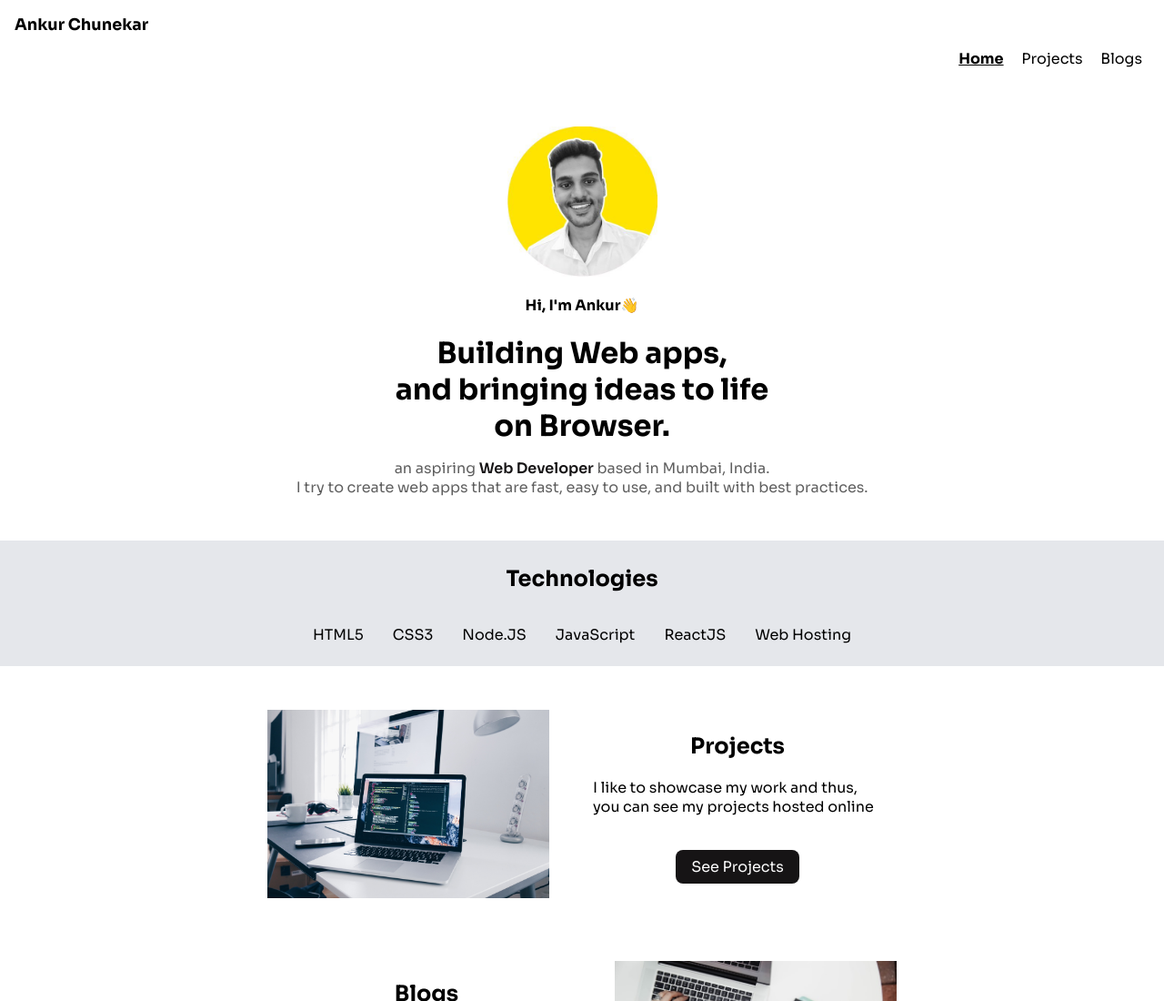
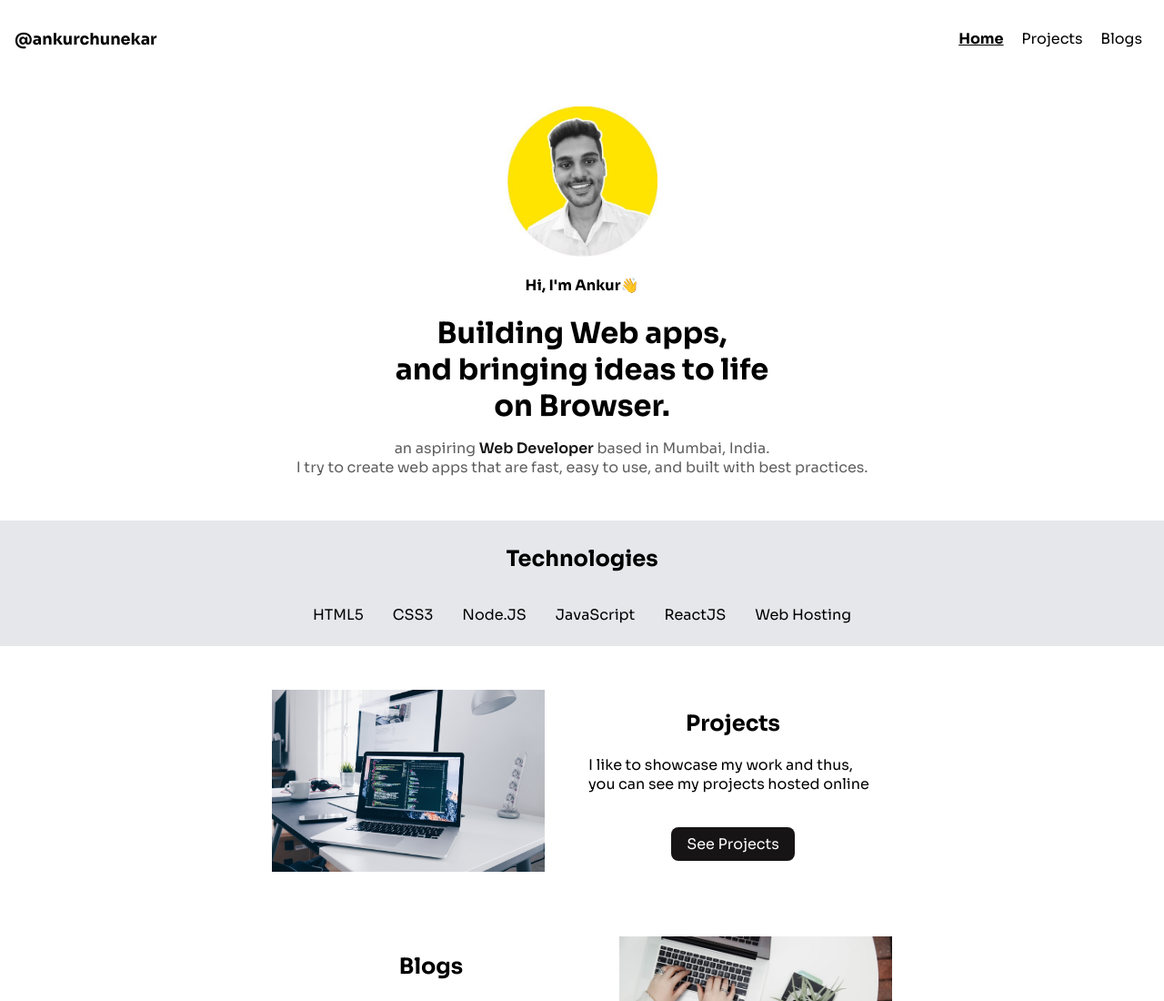
Before and after one commit to AnkurChunekar/Ankur-student-portfolio, a plain HTML site: page index.html in a window 1280 px wide. Shown: the top 1100 px of the page at 91% size. Drawn offline with Linux system fonts and the light colour scheme.

Commit message:
style: nav bar redesigned

```diff
--- a/index.html
+++ b/index.html
@@ -9,8 +9,8 @@
   </head>
 
   <body>
-    <nav class="navigation">
-      <div class="nav-brand">Ankur Chunekar</div>
+    <nav class="navigation nav-container">
+      <div class="nav-brand">@ankurchunekar</div>
       <ul class="list-non-bullet list-align-right">
         <li class="list-item-inline">
           <a class="link link-active" href="index.html">Home</a>
@@ -124,8 +124,7 @@
         </li>
       </ul>
 
-      <p id="copywrite"> &copy; | ankurchunekar</p>
-
+      <p id="copywrite">&copy; | ankurchunekar</p>
     </footer>
   </body>
 </html>
--- a/style.css
+++ b/style.css
@@ -196,7 +196,7 @@ margin: 1rem;
 }
 
 .section-image {
-    width: 310px;
+    width: 300px;
 }
 
 .section-details{
@@ -226,3 +226,10 @@ flex-wrap: wrap-reverse;
     padding-top: 1rem;
     font-weight: 100;
 }
+
+.nav-container{
+    display: flex;
+    justify-content: space-between;
+    align-items: center;
+    flex-wrap: wrap;
+}
```
